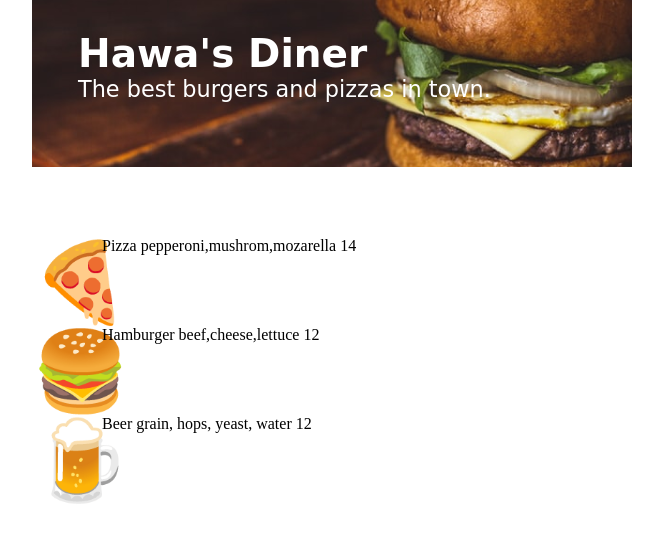
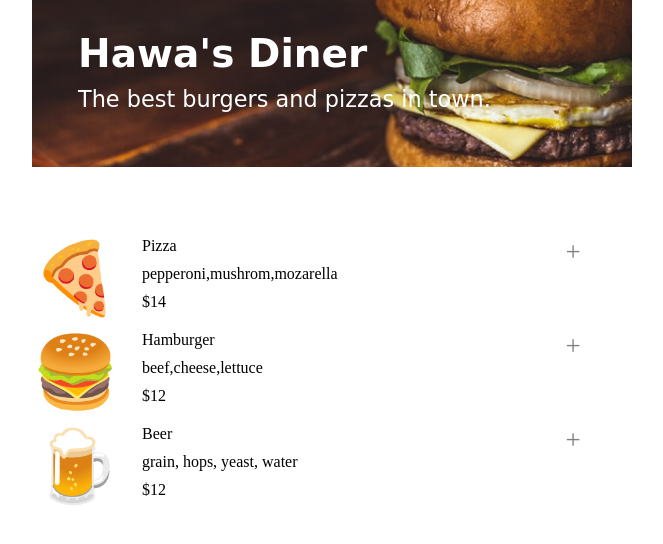
Before and after one commit to HawaJeme/Restaurant-ordering-app, a website with bundled scripts: page index.html in a window 1280 px wide. Shown: the whole page, without its empty margins (308-971 px from the left). Built offline with nearby package versions, Linux system fonts and the light colour scheme; a web font is replaced by a local one.

Commit message:
some changes

```diff
--- a/index.css
+++ b/index.css
@@ -5,6 +5,24 @@ html{
     width: 600px;
     height: 1161px;
     margin: 0 auto;
+}
+
+/* typography */
+
+.header-content > h2{
+    font-size: 39px;
+}
+
+.header-content > p{
+    font-size: 22.4px;
+    padding-top: 10px;
+}
+
+.fa-plus{
+    font-size: 27px;
+    color: gray;
+    margin-right: 50px;
+    margin-left: auto;
 }
 
 /* header */
@@ -20,13 +38,6 @@ header{
     padding: 31px 0 0 46px;
 }
 
-.header-content > h2{
-    font-size: 39px;
-}
-
-.header-content > p{
-    font-size: 22.4px;
-}
 
 /* main */
 
@@ -36,10 +47,18 @@ padding: 70px 0 0 0;
 
 .item-container{
     display: flex;
+    gap: 40px;
+}
+
+.item-container-inner{
+    display: flex;
+    flex-direction: column;
+    gap: 10px;
+    margin-bottom: 20px;
 }
 
 .food-img{
+    width: 70px;
     height: 89px;
-    width: 70px;
-    font-size: 78px;
+    font-size: 70px;
 }
--- a/index.js
+++ b/index.js
@@ -10,10 +10,17 @@ function itemsRender(){
         ${item.emoji}
         </div>
         <div class="item-container-inner">
-            ${item.name}
-            ${item.ingredients}
-            ${item.price}
+            <div class="food-name">
+                ${item.name}
+            </div>
+            <div class="food-ingredians">
+                ${item.ingredients}
+            </div>
+            <div>
+                $${item.price}
+            </div>
         </div>
+            <i class="fa-thin fa-plus"></i>
     </div>
     `
     })
```
